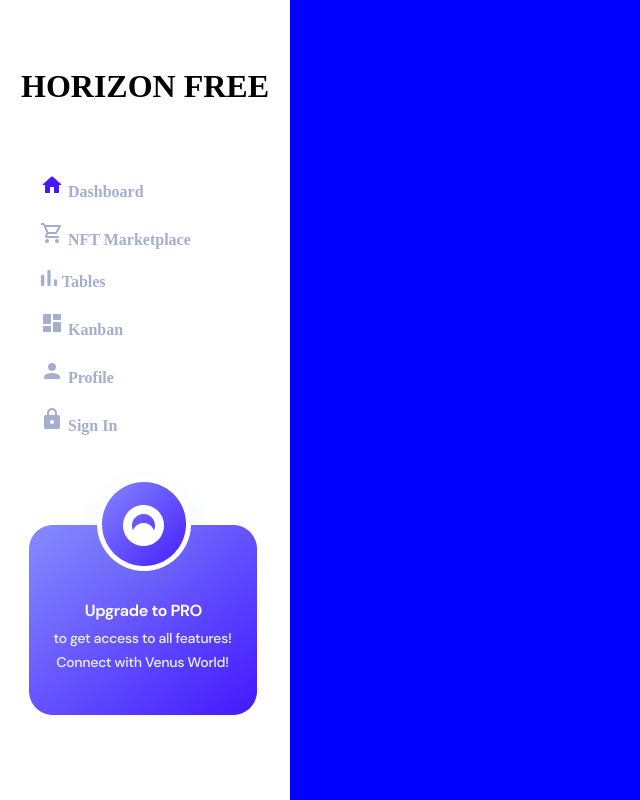
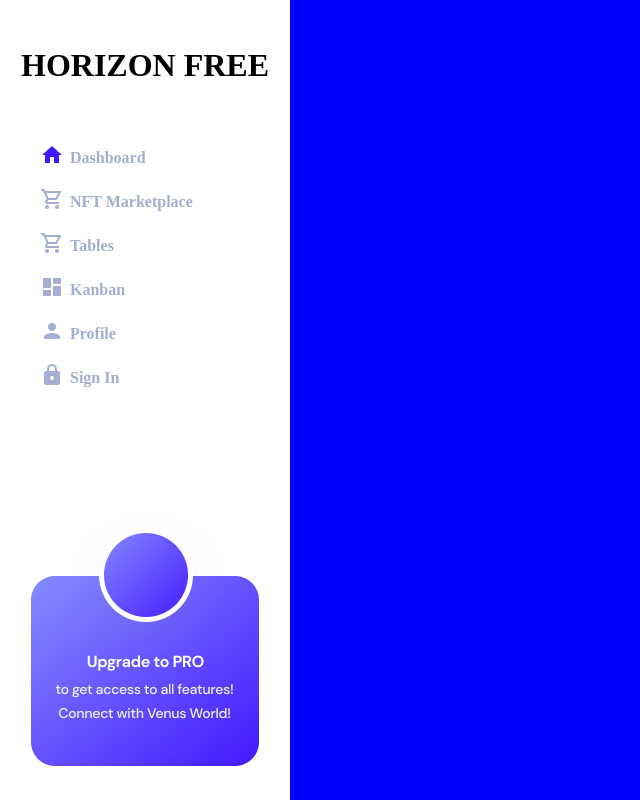
Before and after one commit to Kurman11/Horizon, a React (Create React App) app: page / in a window 1280 px wide. Shown: the whole page, without its empty margins (0-640 px from the left). Built offline with nearby package versions, Linux system fonts and the light colour scheme.

Commit message:
리팩토링

```diff
--- a/src/componentes/Pages/Dashboard-Main-Page/Main.jsx
+++ b/src/componentes/Pages/Dashboard-Main-Page/Main.jsx
@@ -1,5 +1,3 @@
-import Style from './style.module.css'
-
-export default function Main(){
+export default function Main() {
   return <div>메인 입니다.</div>;
 }
--- a/src/componentes/Sidebar/Sidebar.jsx
+++ b/src/componentes/Sidebar/Sidebar.jsx
@@ -1,24 +1,36 @@
-import { useState } from "react";
 import style from "./style.module.css";
-import { Link } from "react-router-dom";
+import { Link, useLocation } from "react-router-dom";
+import MenuArr from "./menu";
+
 export default function Sidebar() {
-  const [isActive, setIsActive] = useState(0);
-  const activeStyle = {
-    color: '#2B3674',
-  };
+  const { pathname } = useLocation();
 
-  return <div>
-    <h1 className={style.logo}>HORIZON FREE</h1>
-    <ul>
-      <li><Link onClick={() => {setIsActive(0)}} className={isActive === 0 ? 'on' : ''} to = "/Main"   style={{textDecoration:"none"}}><div><img className="logoimg" src="image/mainimg.png" alt="mainimg" /> <span>Dashboard</span></div></Link></li>
-      <li><Link onClick={() => {setIsActive(1)}} className={isActive === 1 ? 'on' : ''} to = "/NFT-Marketplace" style={{textDecoration:"none"}}><div><img className="logoimg" src="image/marketimg.png" alt="mainimg" /> <span>NFT Marketplace</span></div></Link></li>
-      <li><Link onClick={() => {setIsActive(2)}} className={isActive === 2 ? 'on' : ''} to = "/TablesPage" style={{textDecoration:"none"}}><div><img className="logoimg" src="image/tableimg.png" alt="mainimg" /> <span>Tables</span></div></Link></li>
-      <li><Link onClick={() => {setIsActive(3)}} className={isActive === 3 ? 'on' : ''} to = "/KanbanPage" style={{textDecoration:"none"}}><div><img className="logoimg" src="image/kanbanimg.png" alt="mainimg" /> <span>Kanban</span></div></Link></li>
-      <li><Link onClick={() => {setIsActive(4)}} className={isActive === 4 ? 'on' : ''} to = "/ProfilePage" style={{textDecoration:"none"}}><div><img className="logoimg" src="image/profileimg.png" alt="mainimg" /> <span>Profile</span></div></Link></li>
-      <li><Link onClick={() => {setIsActive(5)}} className={isActive === 5 ? 'on' : ''} to = "/SignInPage" style={{textDecoration:"none"}}><div><img className="logoimg" src="image/signinimg.png" alt="mainimg" /> <span>Sign In</span></div></Link></li>
-    </ul>
-    <div className={style.bottomdiv}><img className={style.bottomimg}src="image/Get Pro CTA.png" alt="CTA" /> <img className={style.vector} src="image/Vector.png" alt="vector" /></div>
-  </div>;
+  return (
+    <div className={style.sideMenu}>
+      <h1 className={style.logo}>HORIZON FREE</h1>
+      <nav className={style.menuArea}>
+        <ul className={style.menu}>
+          {MenuArr.map(({ title, to, src, alt }, index) => {
+            return (
+              <li className={style.menuItem} key={index}>
+                <Link className={pathname === to ? style.on : ""} to={to}>
+                  <img src={src} alt={alt} />
+                  <span>{title}</span>
+                </Link>
+              </li>
+            );
+          })}
+        </ul>
+      </nav>
+      <div className={style.memnuBottom}>
+        <Link to="/Main">
+          <img
+            className={style.bottomimg}
+            src="image/Get Pro CTA.png"
+            alt="CTA"
+          />
+        </Link>
+      </div>
+    </div>
+  );
 }
-
-// style={({isActive}) => (isActive ? activeStyle : {})}
--- /dev/null
+++ b/src/componentes/Sidebar/menu.js
@@ -0,0 +1,40 @@
+const menuArr = [
+  {
+    title: "Dashboard",
+    to: "/Main",
+    src: "image/mainimg.png",
+    alt: "mainimg",
+  },
+  {
+    title: "NFT Marketplace",
+    to: "/NFT-Marketplace",
+    src: "image/marketimg.png",
+    alt: "mainimg",
+  },
+  {
+    title: "Tables",
+    to: "/TablesPage",
+    src: "image/marketimg.png",
+    alt: "mainimg",
+  },
+  {
+    title: "Kanban",
+    to: "/KanbanPage",
+    src: "image/kanbanimg.png",
+    alt: "mainimg",
+  },
+  {
+    title: "Profile",
+    to: "/ProfilePage",
+    src: "image/profileimg.png",
+    alt: "mainimg",
+  },
+  {
+    title: "Sign In",
+    to: "/SignInPage",
+    src: "image/signinimg.png",
+    alt: "mainimg",
+  },
+];
+
+export default menuArr;
--- a/src/componentes/Sidebar/style.module.css
+++ b/src/componentes/Sidebar/style.module.css
@@ -1,53 +1,11 @@
-li{
-  margin-bottom: 20px;
-  line-height: "24px"
-}
-.logo{
-  width: 290px;
-  height: 130px;
-  text-align: center;
-  line-height: 130px;
-}
+.sideMenu{position: relative; height: 100dvh;}
+.sideMenu .logo { width: 290px; height: 130px; text-align: center; line-height: 130px; margin: 0;}
 
-.spanfont{
-  font-weight: 500px;
-}
 
-.logoimg{
-  width: 24px;
-  height: 24px;
-}
+.menuArea .menu .menuItem {  margin-bottom: 20px; line-height: "24px";}
+.menuItem a {display: flex; align-items: center; gap:0 6px; font-weight: bold; color: #a3aed0; text-decoration: none;}
+.menuItem a.on{ color: #2b3674;}
+.menuItem a img {position: relative; top: -3px; width: 24px; height: 24px;}
 
-/* span{
-  font-weight: bold;
-  color: #A3AED0;
-} */
 
-.bottomdiv{
-  position: relative;
-}
-.bottomimg{
-  position: absolute;
-  left: 10%;
-  z-index: 1001;
-}
-.vector{
-  position: absolute;
-  z-index: 1002;
-  left: 42.5%;
-  top: 50px;
-}
-
-/* .activeStyle{
-  font-weight: bold;
-  color: #2B3674;
-} */
-a {
-  font-weight: bold;
-  color: #A3AED0;
-}
-
-a.on {
-  font-weight: bold;
-  color: #2B3674;
-}
+.memnuBottom {position: absolute; bottom: 30px; left: 50%; transform: translateX(-50%);}
```
Also changed, not shown: src/componentes/Sidebar/sapmle.txt (added).
